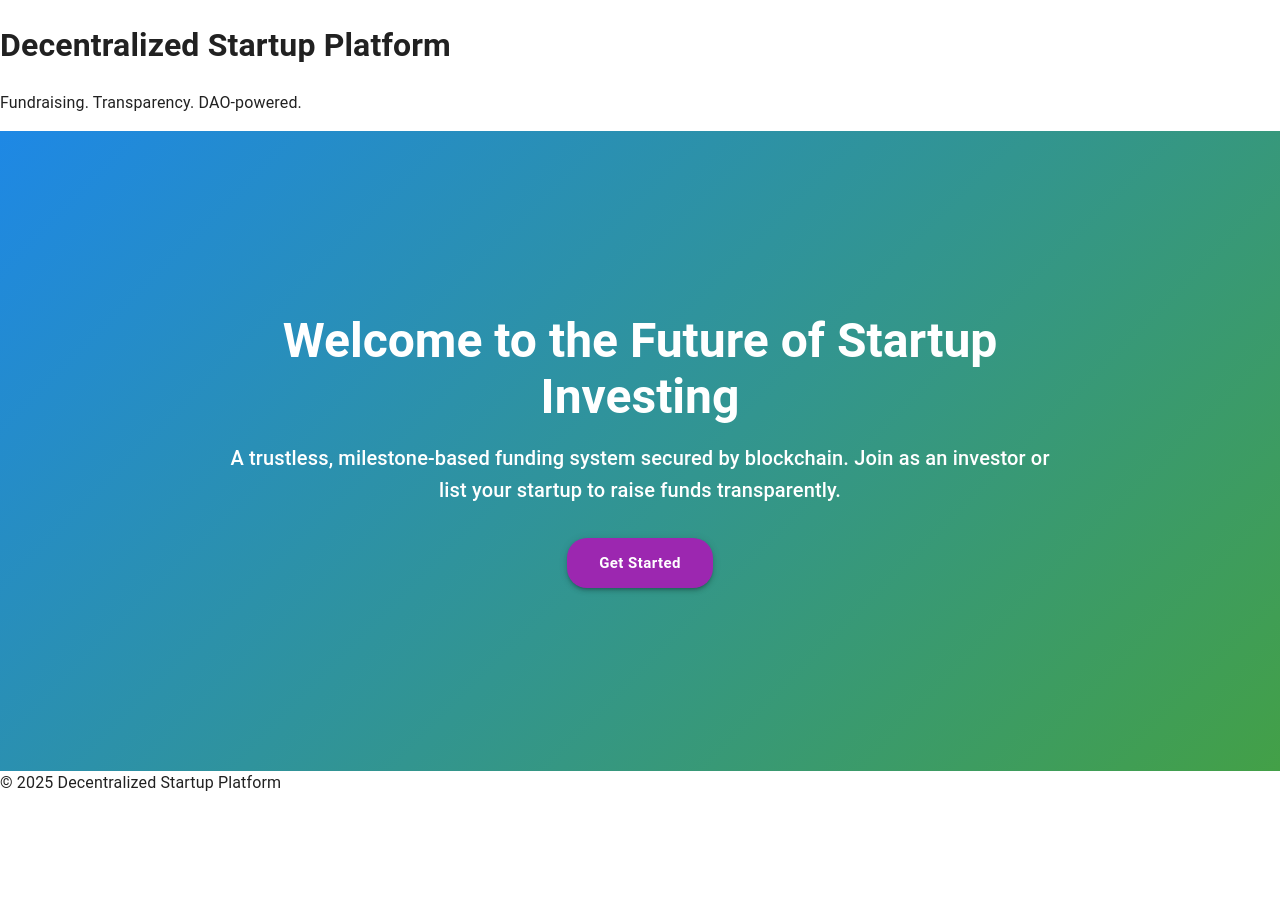
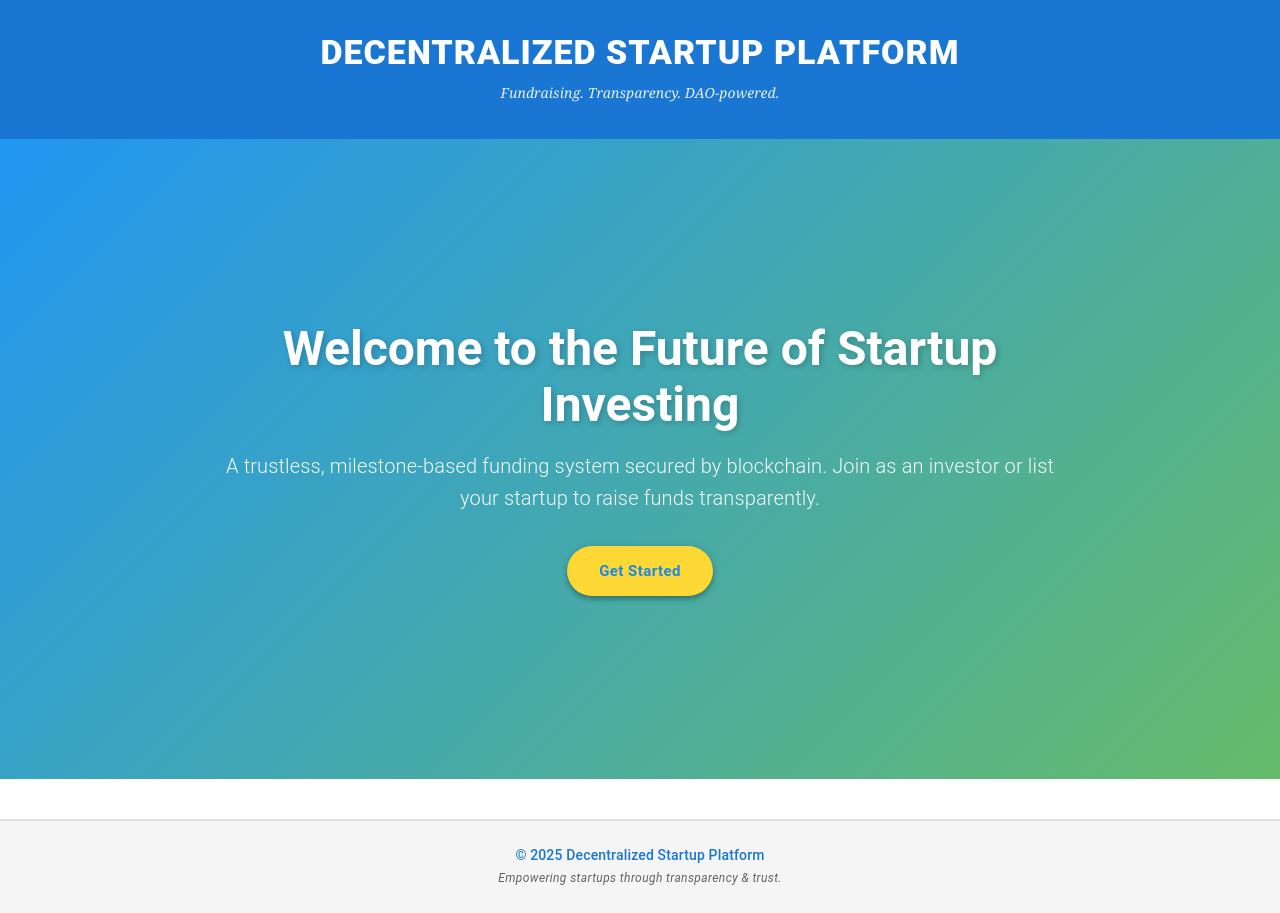
Before and after one commit to Labheshm21/MitHacksWpi, a Next.js app: page / in a window 1280 px wide. Before the commit the page ends 800 px from the top, so only its background shows below. Built offline with nearby package versions, Linux system fonts and the light colour scheme.

Commit message:
Updated front page - index,header,footer

```diff
--- a/components/layout/Footer.js
+++ b/components/layout/Footer.js
@@ -1,8 +1,27 @@
-// components/layout/Footer.js
+import { Box, Typography } from '@mui/material';
+
 export default function Footer() {
-    return (
-      <footer className="text-center text-sm py-6 text-blue-500">
+  return (
+    <Box
+      component="footer"
+      sx={{
+        bgcolor: 'grey.100',
+        color: 'primary.main',
+        py: 3,
+        textAlign: 'center',
+        borderTop: '2px solid #e0e0e0',
+        mt: 5,
+      }}
+    >
+      <Typography variant="body2" sx={{ fontWeight: 500 }}>
         © {new Date().getFullYear()} Decentralized Startup Platform
-      </footer>
-    );
-  }
+      </Typography>
+      <Typography
+        variant="caption"
+        sx={{ color: 'text.secondary', fontStyle: 'italic' }}
+      >
+        Empowering startups through transparency & trust.
+      </Typography>
+    </Box>
+  );
+}
--- a/components/layout/Header.js
+++ b/components/layout/Header.js
@@ -1,9 +1,42 @@
-// components/layout/Header.js
+import { Box, Typography, Container } from '@mui/material';
+
 export default function Header() {
-    return (
-      <header className="p-6 border-b bg-blue-100 shadow-md">
-        <h1 className="text-3xl font-extrabold">Decentralized Startup Platform</h1>
-        <p className="text-base text-blue-700">Fundraising. Transparency. DAO-powered.</p>
-      </header>
-    );
-  }
+  return (
+    <Box
+      component="header"
+      sx={{
+        bgcolor: 'primary.main',
+        color: 'white',
+        py: 4,
+        textAlign: 'center',
+        boxShadow: 4,
+        borderBottom: '3px solid #1976d2',
+      }}
+    >
+      <Container maxWidth="md">
+        <Typography
+          variant="h4"
+          sx={{
+            fontWeight: 800,
+            letterSpacing: 1,
+            textTransform: 'uppercase',
+            mb: 1,
+          }}
+        >
+          Decentralized Startup Platform
+        </Typography>
+        <Typography
+          variant="subtitle2"
+          sx={{
+            fontStyle: 'italic',
+            fontWeight: 300,
+            fontFamily: `'Roboto Slab', 'Georgia', serif`,
+            color: 'rgba(255,255,255,0.9)',
+          }}
+        >
+          Fundraising. Transparency. DAO-powered.
+        </Typography>
+      </Container>
+    </Box>
+  );
+}
--- a/pages/index.js
+++ b/pages/index.js
@@ -18,20 +18,41 @@ export default function Home() {
           display: 'flex',
           alignItems: 'center',
           justifyContent: 'center',
-          background: 'linear-gradient(135deg, #1e88e5, #43a047)',
+          background: 'linear-gradient(135deg, #2196f3, #66bb6a)',
           color: 'common.white',
           textAlign: 'center',
           p: 4,
         }}
       >
         <Container maxWidth="md">
-          <Typography variant="h3" component="h1" gutterBottom sx={{ fontWeight: 'bold' }}>
+          <Typography
+            variant="h3"
+            component="h1"
+            gutterBottom
+            sx={{
+              fontWeight: 'bold',
+              textShadow: '2px 2px 6px rgba(0,0,0,0.2)',
+              animation: 'fadeIn 1.2s ease-in-out',
+            }}
+          >
             Welcome to the Future of Startup Investing
           </Typography>
-          <Typography variant="h6" component="p" paragraph sx={{ mb: 4 }}>
+
+          <Typography
+            variant="h6"
+            component="p"
+            paragraph
+            sx={{
+              mb: 4,
+              opacity: 0.95,
+              fontWeight: 300,
+              lineHeight: 1.6,
+            }}
+          >
             A trustless, milestone-based funding system secured by blockchain.
             Join as an investor or list your startup to raise funds transparently.
           </Typography>
+
           <Button
             variant="contained"
             color="secondary"
@@ -41,10 +62,16 @@ export default function Home() {
             sx={{
               px: 4,
               py: 1.5,
-              borderRadius: '20px',
+              borderRadius: '30px',
               fontWeight: 'bold',
               textTransform: 'none',
-              boxShadow: 3,
+              boxShadow: 4,
+              backgroundColor: '#fdd835',
+              color: '#1e88e5',
+              '&:hover': {
+                backgroundColor: '#ffeb3b',
+                boxShadow: 6,
+              },
             }}
           >
             Get Started
```
